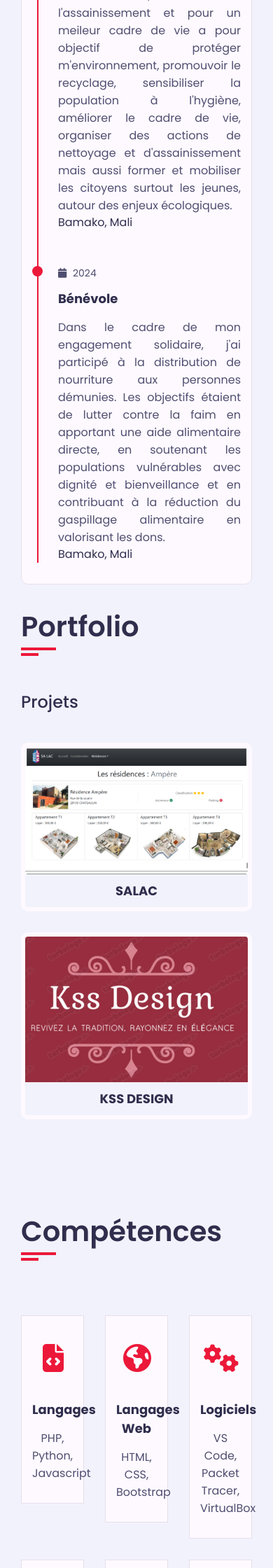
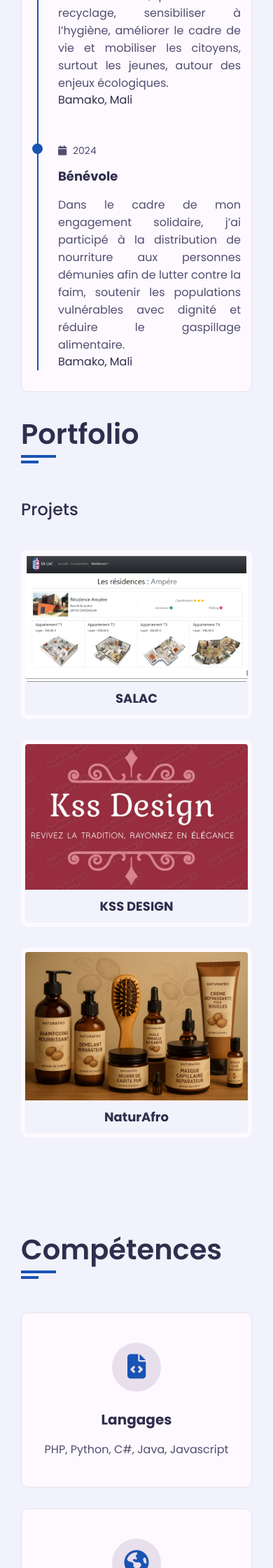
Before and after one commit to sidibe-s/portfolio_sokona, a PHP site: page / in a window 390 px wide; the page is wider, and only the part inside the window is pictured. Shown: the part 2320-4560 px from the top of that part at 70% size. Run offline with PHP 8.4, Linux system fonts and the light colour scheme; some libraries are stand-ins or nearby versions.

Commit message:
amélioration compétences, ajout du stage de BTS1

```diff
--- a/color-1.css
+++ /dev/null
@@ -1,64 +0,0 @@
-:root {
-    --skin-color: #ec1839;
-  }
-
-  .aside .logo a::before {
-    border-top: 4px solid var(--skin-color);
-    border-left: 4px solid var(--skin-color);
-  }
-
-  .aside .logo a::after {
-    border-right: 4px solid var(--skin-color);
-    border-bottom: 4px solid var(--skin-color);
-  }
-
-  .aside .nav li a:hover,
-  .aside .nav li a.active {
-    color: var(--skin-color);
-  }
-
-  .home-img::after {
-    border-bottom: 10px solid var(--skin-color);
-  }
-
-  .home-img::before {
-    border-top: 10px solid var(--skin-color);
-  }
-
-  .service-item .service-item-inner .icon {
-    color: var(--skin-color);
-  }
-
-  .section-title h2::before {
-    background-color: var(--skin-color);
-  }
-
-  .section-title h2::after {
-    background-color: var(--skin-color);
-  }
-
-  .home-info .btn,
-  .btn {
-    background-color: var(--skin-color);
-  }
-
-  .info-item p span {
-    color: var(--skin-color);
-  }
-
-  .portfolio-item-inner .portfolio-img img:hover {
-    transform: scale(1.1);
-    border-color: var(--skin-color);
-  }
-
-  .contact .contact-info-item .icon {
-    color: var(--skin-color);
-  }
-
-  .contact-form .form-item .form-control:focus {
-    border-color: var(--skin-color);
-  }
-
-  .style-switcher .colors span.color-1 {
-    background-color: #ec1839;
-  }
--- a/color-2.css
+++ /dev/null
@@ -1,64 +0,0 @@
-:root {
-    --skin-color: #fa5b0f;
-  }
-
-  .aside .logo a::before {
-    border-top: 4px solid var(--skin-color);
-    border-left: 4px solid var(--skin-color);
-  }
-
-  .aside .logo a::after {
-    border-right: 4px solid var(--skin-color);
-    border-bottom: 4px solid var(--skin-color);
-  }
-
-  .aside .nav li a:hover,
-  .aside .nav li a.active {
-    color: var(--skin-color);
-  }
-
-  .home-img::after {
-    border-bottom: 10px solid var(--skin-color);
-  }
-
-  .home-img::before {
-    border-top: 10px solid var(--skin-color);
-  }
-
-  .service-item .service-item-inner .icon {
-    color: var(--skin-color);
-  }
-
-  .section-title h2::before {
-    background-color: var(--skin-color);
-  }
-
-  .section-title h2::after {
-    background-color: var(--skin-color);
-  }
-
-  .home-info .btn,
-  .btn {
-    background-color: var(--skin-color);
-  }
-
-  .info-item p span {
-    color: var(--skin-color);
-  }
-
-  .portfolio-item-inner .portfolio-img img:hover {
-    transform: scale(1.1);
-    border-color: var(--skin-color);
-  }
-
-  .contact .contact-info-item .icon {
-    color: var(--skin-color);
-  }
-
-  .contact-form .form-item .form-control:focus {
-    border-color: var(--skin-color);
-  }
-
-  .style-switcher .colors span.color-2 {
-    background-color: #fa5b0f;
-  }
--- a/color-3.css
+++ /dev/null
@@ -1,64 +0,0 @@
-:root {
-    --skin-color: #37b182;
-  }
-
-  .aside .logo a::before {
-    border-top: 4px solid var(--skin-color);
-    border-left: 4px solid var(--skin-color);
-  }
-
-  .aside .logo a::after {
-    border-right: 4px solid var(--skin-color);
-    border-bottom: 4px solid var(--skin-color);
-  }
-
-  .aside .nav li a:hover,
-  .aside .nav li a.active {
-    color: var(--skin-color);
-  }
-
-  .home-img::after {
-    border-bottom: 10px solid var(--skin-color);
-  }
-
-  .home-img::before {
-    border-top: 10px solid var(--skin-color);
-  }
-
-  .service-item .service-item-inner .icon {
-    color: var(--skin-color);
-  }
-
-  .section-title h2::before {
-    background-color: var(--skin-color);
-  }
-
-  .section-title h2::after {
-    background-color: var(--skin-color);
-  }
-
-  .home-info .btn,
-  .btn {
-    background-color: var(--skin-color);
-  }
-
-  .info-item p span {
-    color: var(--skin-color);
-  }
-
-  .portfolio-item-inner .portfolio-img img:hover {
-    transform: scale(1.1);
-    border-color: var(--skin-color);
-  }
-
-  .contact .contact-info-item .icon {
-    color: var(--skin-color);
-  }
-
-  .contact-form .form-item .form-control:focus {
-    border-color: var(--skin-color);
-  }
-
-  .style-switcher .colors span.color-3 {
-    background-color: #37b182;
-  }
--- a/color-4.css
+++ b/color-4.css
@@ -1,4 +1,77 @@
-:root
-{
+:root {
     --skin-color: #1854b4;
 }
+
+.aside .logo a::before {
+    border-top: 4px solid var(--skin-color);
+    border-left: 4px solid var(--skin-color);
+}
+
+.aside .logo a::after {
+    border-right: 4px solid var(--skin-color);
+    border-bottom: 4px solid var(--skin-color);
+}
+
+.aside .nav li a:hover,
+.aside .nav li a.active {
+    color: var(--skin-color);
+}
+
+.home-img::after {
+    border-bottom: 10px solid var(--skin-color);
+}
+
+.home-img::before {
+    border-top: 10px solid var(--skin-color);
+}
+
+.service-item .service-item-inner .icon {
+    color: var(--skin-color);
+}
+
+.section-title h2::before {
+    background-color: var(--skin-color);
+}
+
+.section-title h2::after {
+    background-color: var(--skin-color);
+}
+
+.home-info .btn,
+.btn {
+    background-color: var(--skin-color);
+}
+
+.info-item p span {
+    color: var(--skin-color);
+}
+
+.portfolio-item-inner .portfolio-img img:hover {
+    transform: scale(1.1);
+    border-color: var(--skin-color);
+}
+
+.contact .contact-info-item .icon {
+    color: var(--skin-color);
+}
+
+.contact-form .form-item .form-control:focus {
+    border-color: var(--skin-color);
+}
+
+.style-switcher .colors span.color-1 {
+    background-color: #ec1839;
+}
+
+/* AJOUTEZ CES LIGNES POUR LES ICÔNES DE LA SECTION COMPÉTENCES */
+.service-item-inner .icon i {
+    color: var(--skin-color);
+}
+
+.timeline-item:before {
+    background-color: var(--skin-color);
+}
+
+.circle-dot {
+    background-color: var(--skin-color);
+}
--- a/color-5.css
+++ /dev/null
@@ -1,4 +0,0 @@
-:root
-{
-    --skin-color: #f021b2;
-}
--- a/index.html
+++ b/index.html
@@ -11,13 +11,7 @@
     <script src="https://cdnjs.cloudflare.com/ajax/libs/typed.js/2.1.0/typed.umd.js"></script>
 
     <!-- Fichiers CSS alternatifs -->
-    <link rel="stylesheet" href="color-1.css" class="alternate-style" title="color-1" disabled>
-    <link rel="stylesheet" href="color-2.css" class="alternate-style" title="color-2" disabled>
-    <link rel="stylesheet" href="color-3.css" class="alternate-style" title="color-3" disabled>
-    <link rel="stylesheet" href="color-4.css" class="alternate-style" title="color-4" disabled>
-    <link rel="stylesheet" href="color-5.css" class="alternate-style" title="color-5" disabled>
-    <link rel="stylesheet" href="style-switcher.css">
-
+    <link rel="stylesheet" href="color-4.css" class="alternate-style" title="color-4">
 </head>
 
 <body>
@@ -198,13 +190,11 @@
                                                         <i class="fa fa-calendar"></i> 2020 - 2022
                                                     </h3>
                                                     <h4 class="timeline-title">Membre de l'AMAVEC</h4>
-                                                    <p class="timeline-text">L'association pour l'environnement,
-                                                        l'assainissement et pour un meileur cadre de vie a pour objectif
-                                                        de protéger m'environnement, promouvoir le recyclage,
-                                                        sensibiliser la population à l'hygiène, améliorer le cadre de
-                                                        vie, organiser des actions de nettoyage et d'assainissement mais
-                                                        aussi former et mobiliser les citoyens surtout les jeunes,
-                                                        autour des enjeux écologiques.</p>
+                                                    <p class="timeline-text">L’Association pour l’environnement,
+                                                        l’assainissement et un meilleur cadre de vie vise à protéger
+                                                        l’environnement, promouvoir le recyclage, sensibiliser à
+                                                        l’hygiène, améliorer le cadre de vie et mobiliser les citoyens,
+                                                        surtout les jeunes, autour des enjeux écologiques.</p>
                                                     <p>Bamako, Mali</p>
                                                 </div>
 
@@ -215,12 +205,10 @@
                                                     </h3>
                                                     <h4 class="timeline-title"> Bénévole</h4>
                                                     <p class="timeline-text">
-                                                        Dans le cadre de mon engagement solidaire, j'ai participé à la
-                                                        distribution de nourriture aux personnes démunies.
-                                                        Les objectifs étaient de lutter contre la faim en apportant une
-                                                        aide alimentaire directe, en soutenant les populations
-                                                        vulnérables avec dignité et bienveillance et en contribuant à la
-                                                        réduction du gaspillage alimentaire en valorisant les dons.
+                                                        Dans le cadre de mon engagement solidaire, j’ai participé à la
+                                                        distribution de nourriture aux personnes démunies afin de lutter
+                                                        contre la faim, soutenir les populations vulnérables avec
+                                                        dignité et réduire le gaspillage alimentaire.
                                                     </p>
                                                     <p>Bamako, Mali</p>
                                                 </div>
@@ -274,12 +262,24 @@
                             </div>
                         </div>
                         <!-- Portfolio item Fin -->
+                        <!-- Portfolio item Début -->
+                        <div class="portfolio-item padd-15">
+                            <div class="portfolio-item-inner shadow-dark">
+                                <div class="portfolio-img">
+                                    <a href="presentation_stage.pdf" alt="Stage" target="_blank" class="projet-img">
+                                        <img src="stage.png" alt="Stage 2025">
+                                    </a>
+                                    <h3>NaturAfro</h3>
+                                </div>
+                            </div>
+                        </div>
+                        <!-- Portfolio item Fin -->
                     </div>
                 </div>
             </section>
             <!-- Portfolio Fin -->
             <!-- Compétences section Début -->
-            <section class="competences section" id="competences">
+            <section class="competences-section section" id="competences">
                 <div class="container">
                     <div class="row">
                         <div class="section-title padd-15">
@@ -294,7 +294,7 @@
                                     <i class="fa fa-file-code"></i>
                                 </div>
                                 <h4>Langages</h4>
-                                <p>PHP, Python, Javascript</p>
+                                <p>PHP, Python, C#, Java, Javascript</p>
                             </div>
                         </div>
                         <!-- Compétences item Fin-->
@@ -368,20 +369,6 @@
                     <h3 class="contact-title padd-15"> Avez-vous des questions ?</h3>
                     <h4 class="contact-sub-title padd-15">Je suis à votre service</h4>
                     <div class="row">
-                        <!-- Contact info item Début -->
-                        <div class="contact-info-item padd-15">
-                            <div class="icon"><i class="fa fa-phone"></i></div>
-                            <h4>Contactez-moi au</h4>
-                            <p>+33 6 61 17 70 68</p>
-                        </div>
-                        <!-- Contact info item Fin -->
-                        <!-- Contact info item Début -->
-                        <div class="contact-info-item padd-15">
-                            <div class="icon"><i class="fa fa-envelope"></i></div>
-                            <h4>Email</h4>
-                            <p>sidibe-s@saint-louis29.net</p>
-                        </div>
-                        <!-- Contact info item Fin -->
                     </div>
                     <h3 class="contact-title padd-15"> Envoyez-moi un email</h3>
                     <!-- <h4 class="contact-sub-title padd-15">Je suis à votre service</h4> -->
--- a/style.css
+++ b/style.css
@@ -511,71 +511,91 @@
 }
 
 /* Competences */
-.competences .container {
-    padding-bottom: 40px;
+.competences-section {
+    padding-top: 30px;
+    padding-bottom: 70px;
     display: flex;
-    flex-wrap: wrap;
-    justify-content: space-between; /* Pour bien espacer les items */
-    gap: 30px;
+    align-items: center;
+    min-height: 100vh;
 }
 
-.competences .service-item {
+.service-item {
+    flex: 0 0 33.333%;
+    max-width: 33.333%;
     margin-bottom: 30px;
-    flex: 0 0 33.33%;
-    max-width: 33.33%;
+    display: flex;
 }
 
-.competences .service-item .service-item-inner {
-    background-color: var(--bg-black-100);
+.service-item-inner {
+    background: var(--bg-black-100);
     border: 1px solid var(--bg-black-50);
-    padding: 30px 15px;
+    border-radius: 10px;
+    padding: 40px 20px;
     text-align: center;
-    transition: all 0.35s ease;
+    transition: all 0.3s ease;
+    width: 100%;
+    display: flex;
+    flex-direction: column;
+    justify-content: center;
+    min-height: 280px;
+    height: 100%;
 }
 
-.competences .service-item .service-item-inner:hover {
+.service-item-inner:hover {
     box-shadow: 0 0 20px rgba(48, 46, 77, 0.15);
+    transform: translateY(-5px);
 }
 
-.competences .service-item .service-item-inner .icon {
-    height: 60px;
-    width: 60px;
+.service-item-inner .icon {
+    height: 70px;
+    width: 70px;
     border-radius: 50%;
-    display: block;
-    margin: 0 auto 30px;
-    text-align: center;
+    display: flex;
+    align-items: center;
+    justify-content: center;
+    margin: 0 auto 25px;
+    background-color: var(--bg-black-50);
 }
 
-.competences .service-item .service-item-inner .icon .fa {
-    font-size: 40px;
-    line-height: 60px;
-    color: var(--skin-color);
-    transition: all 0.3s ease;
+.service-item-inner .icon i {
+    font-size: 35px;
+    color: var(--text-black-900);
 }
 
-.competences .service-item .service-item-inner:hover .icon {
-    background: var(--skin-color);
-}
-
-.competences .service-item .service-item-inner:hover .icon .fa {
-    font-size: 25px;
-    color: #ffffff;
-}
-
-.competences .service-item .service-item-inner h4 {
-    font-size: 18px;
+.service-item-inner h4 {
+    font-size: 20px;
     margin-bottom: 15px;
     color: var(--text-black-900);
     font-weight: 700;
     text-transform: capitalize;
 }
 
-.competences .service-item .service-item-inner p {
+.service-item-inner p {
     font-size: 16px;
     color: var(--text-black-700);
-    line-height: 25px;
+    line-height: 1.6;
+    margin: 0;
 }
 
+/* Responsive spécifique à la section compétences */
+@media (max-width: 991px) {
+    .service-item {
+        flex: 0 0 50%;
+        max-width: 50%;
+    }
+}
+
+@media (max-width: 767px) {
+    .service-item {
+        flex: 0 0 100%;
+        max-width: 100%;
+    }
+
+    .service-item-inner {
+        min-height: 250px;
+        padding: 30px 15px;
+    }
+}
 
 /* CONTACT */
 .contact.section {
@@ -689,11 +709,11 @@
 
     .contact-info-item,
     .portfolio-item,
-    .service-item,
+    .competences,
+    /* Changé de .service-item à .competences */
     .parcours,
     .experience,
-    .info-personnelle,
-    .competences {
+    .info-personnelle {
         flex: 0 0 100%;
         max-width: 100%;
     }
```
Also changed, not shown: other parts of index.html (+7 -28 lines), script.js (+67 -27 lines), style-switcher.css (deleted, +0 -96 lines), style-switcher.js (deleted, +0 -78 lines), p.jpg (deleted), stage.png (added), 3 other files.
